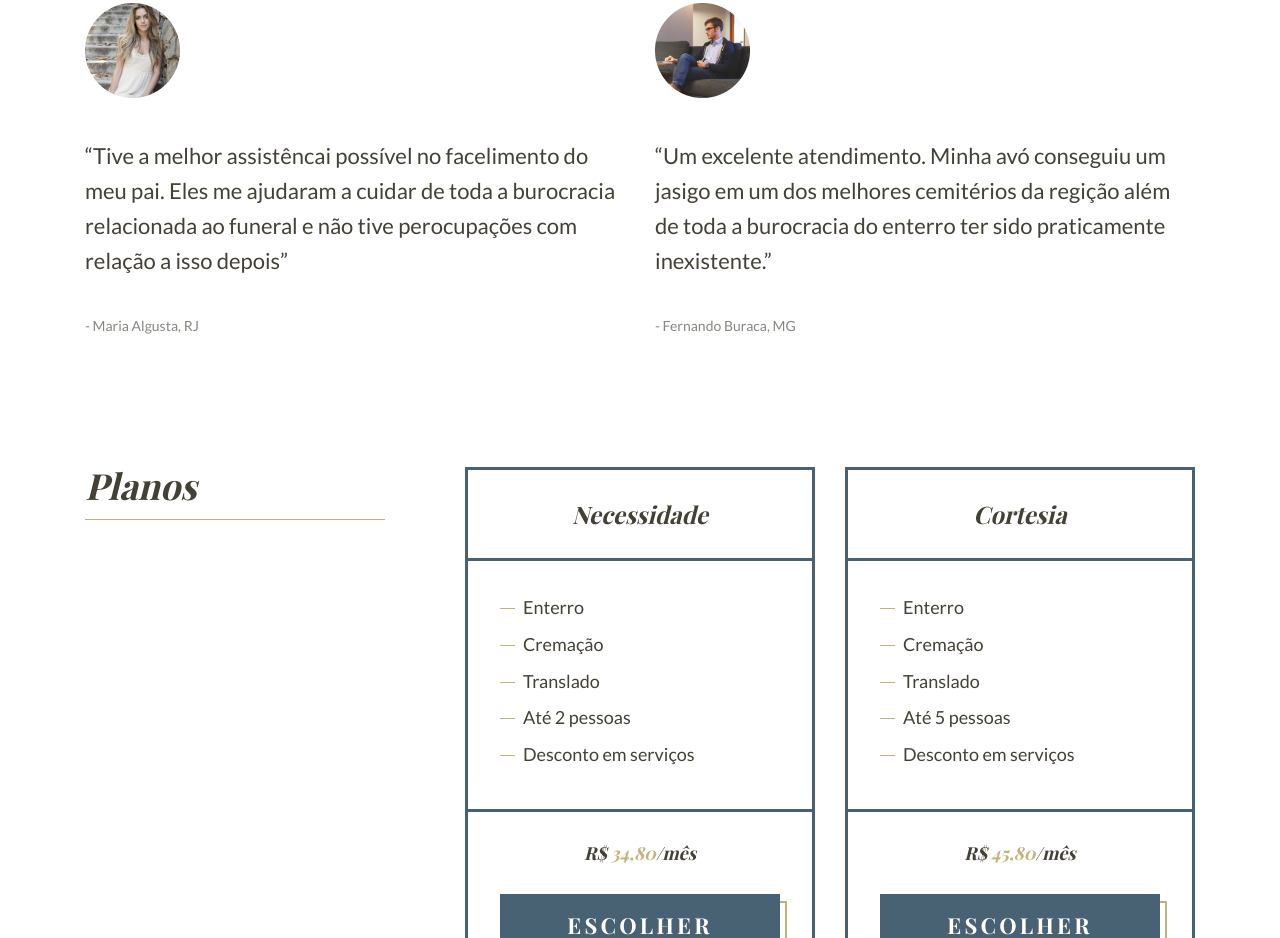
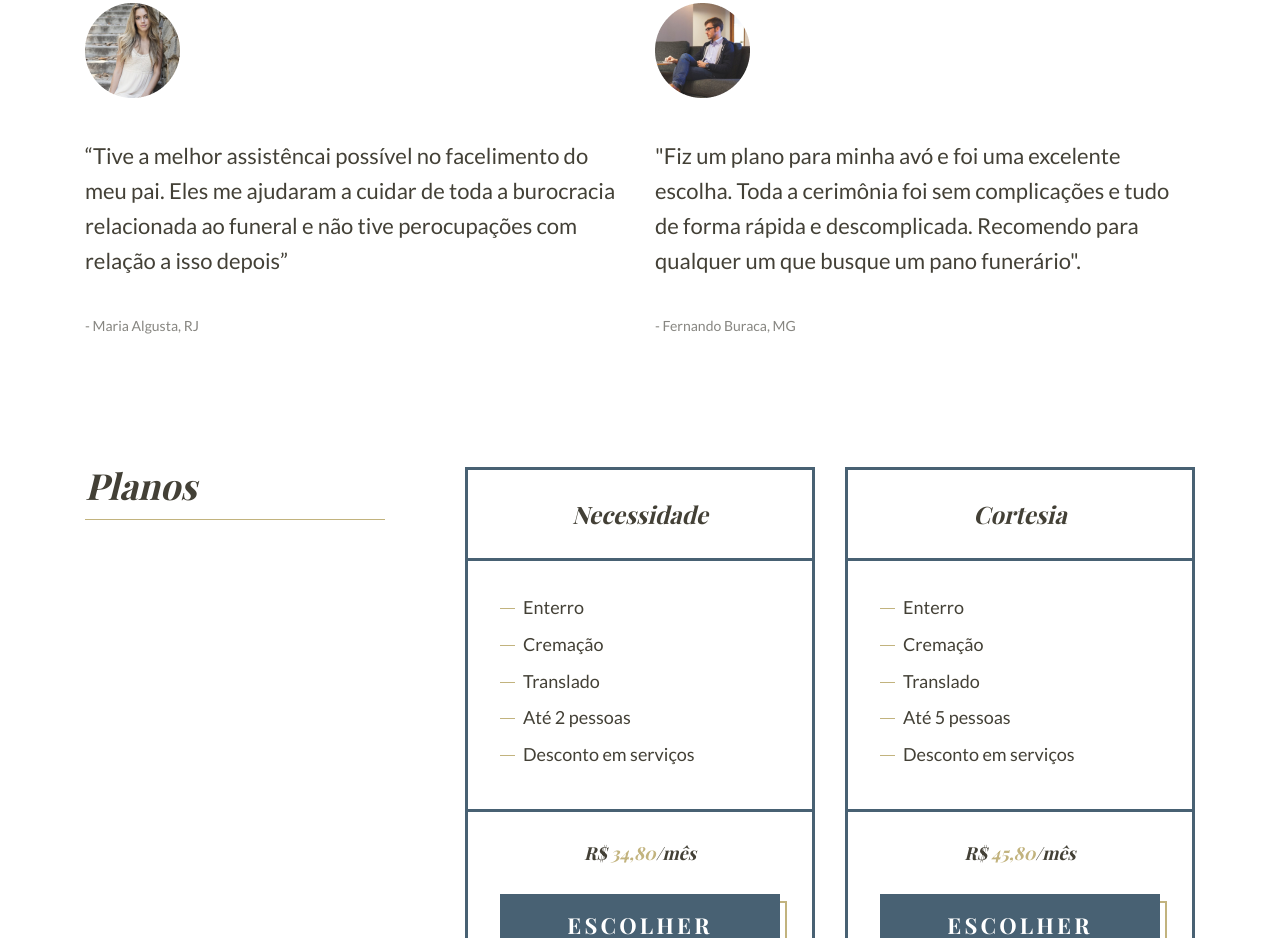
Before and after one commit to 21liliana/fenix-site, a website: page index.html in a window 1280 px wide. Shown: the part 2623-3561 px from the top of the page. Drawn offline with nearby package versions, Linux system fonts and the light colour scheme; a web font is replaced by a local one.

Commit message:
alteração em um dos depoimentos

```diff
--- a/index.html
+++ b/index.html
@@ -261,9 +261,8 @@
         <blockquote class="depositions__people">
           <img src="images/dep-2.png" alt="Foto Fernado Buraca" />
           <p class="type-color-1 size-text-1">
-            “Um excelente atendimento. Minha avó conseguiu um jasigo em um dos
-            melhores cemitérios da regição além de toda a burocracia do enterro
-            ter sido praticamente inexistente.”
+            "Fiz um plano para minha avó e foi uma excelente escolha. Toda a cerimônia foi sem complicações e tudo de forma rápida e descomplicada.
+            Recomendo para qualquer um que busque um pano funerário".
           </p>
           <cite class="size-text-3">- Fernando Buraca, MG</cite>
         </blockquote>
```
